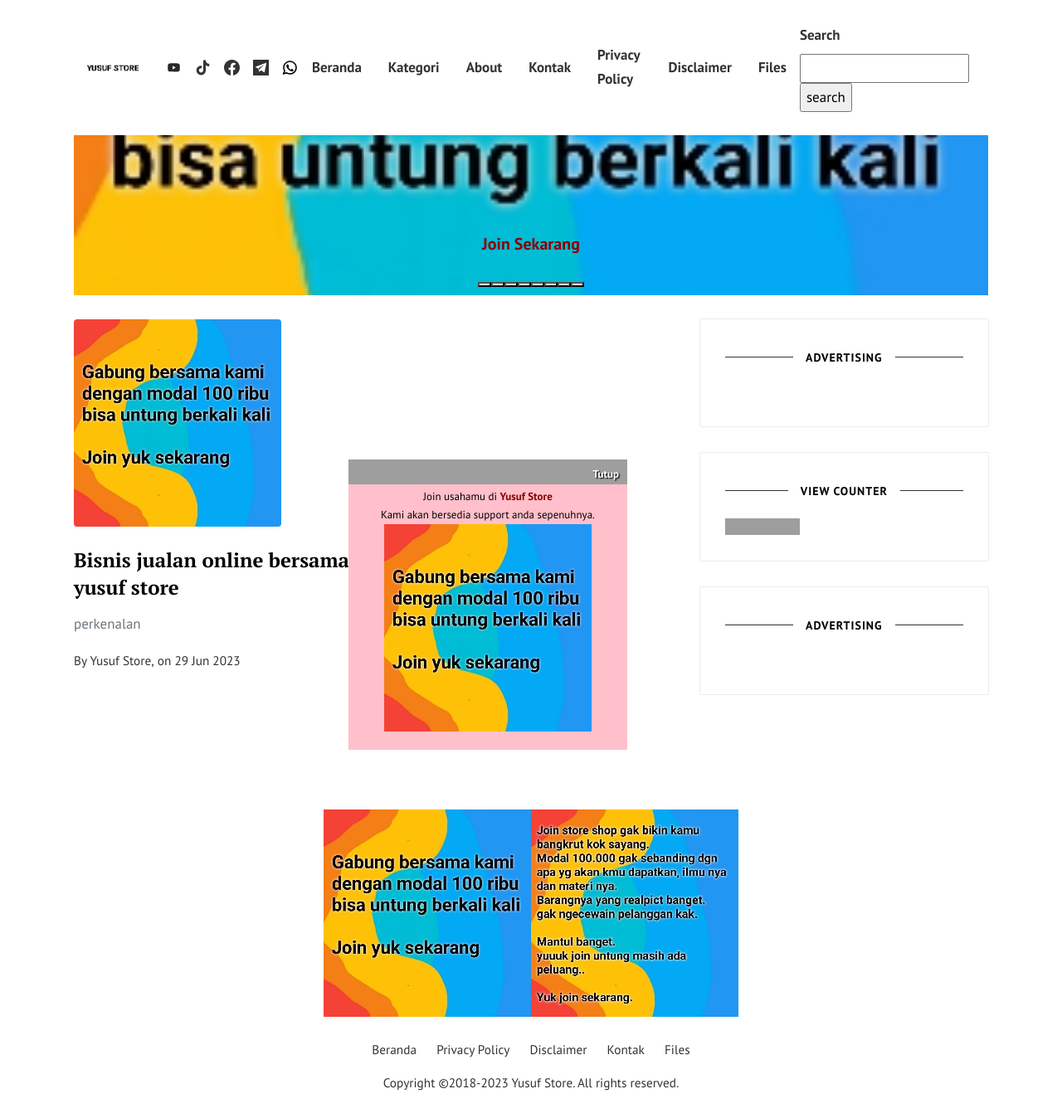
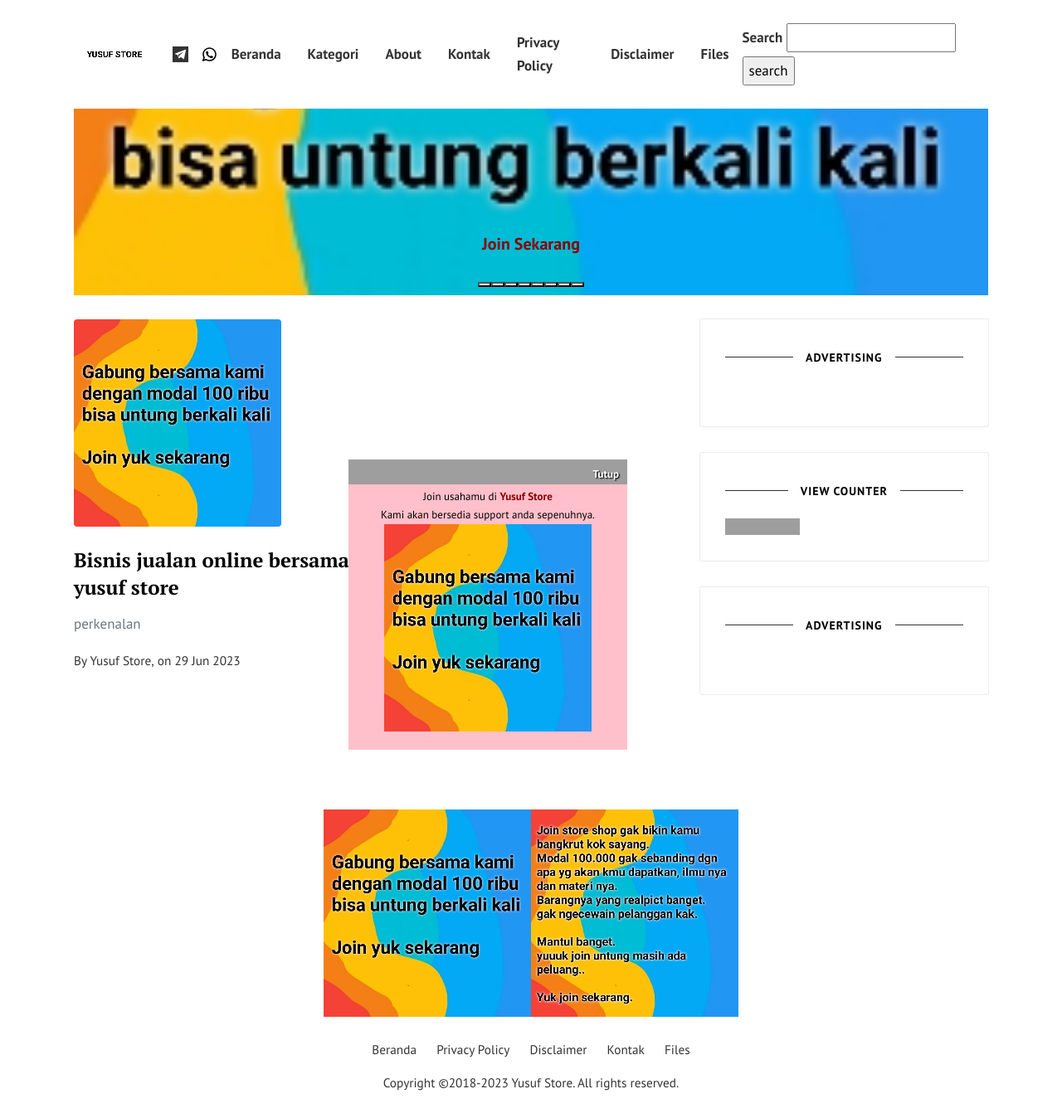
Before and after one commit to mwnsofficial/simastertutorials.github.io, a Jekyll site: the page built from index.html, in a window 1280 px wide and 1348 px high. Shown: the whole window at 83% size. Built offline with Jekyll 4.4.1, drawn with Linux system fonts in a browser that asks for light colours; the list of posts is cut into pages by our own code; comment, search, counter and statistics services are not loaded; grey boxes are pictures that could not be loaded.

Commit message:
Update default.html

```diff
--- a/_layouts/default.html
+++ b/_layouts/default.html
@@ -52,24 +52,6 @@
 
 
           <div class="d-flex align-items-center">
-
-            <a class="d-inline-block social-icon" target="_blank" href="{{site.social.youtube}}">
-              <svg xmlns="http://www.w3.org/2000/svg" width="19" height="19" fill="currentColor" class="bi bi-twitter" viewBox="-35.20005 -41.33325 305.0671 247.9995">
-              <path d="M229.763 25.817c-2.699-10.162-10.65-18.165-20.747-20.881C190.716 0 117.333 0 117.333 0S43.951 0 25.651 4.936C15.554 7.652 7.602 15.655 4.904 25.817 0 44.237 0 82.667 0 82.667s0 38.43 4.904 56.85c2.698 10.162 10.65 18.164 20.747 20.881 18.3 4.935 91.682 4.935 91.682 4.935s73.383 0 91.683-4.935c10.097-2.717 18.048-10.72 20.747-20.88 4.904-18.422 4.904-56.851 4.904-56.851s0-38.43-4.904-56.85" fill="#282828"/><path d="M93.333 117.558l61.334-34.89-61.334-34.893z" fill="#fff"/>
-            </svg>
-            </a>
-
-            <a class="d-inline-block social-icon" target="_blank" href="{{site.social.tiktok}}">
-              <svg xmlns="http://www.w3.org/2000/svg" width="19" height="19" fill="currentColor" class="bi bi-instagram" viewBox="0 0 512 512">
-              <path d="M412.19,118.66a109.27,109.27,0,0,1-9.45-5.5,132.87,132.87,0,0,1-24.27-20.62c-18.1-20.71-24.86-41.72-27.35-56.43h.1C349.14,23.9,350,16,350.13,16H267.69V334.78c0,4.28,0,8.51-.18,12.69,0,.52-.05,1-.08,1.56,0,.23,0,.47-.05.71,0,.06,0,.12,0,.18a70,70,0,0,1-35.22,55.56,68.8,68.8,0,0,1-34.11,9c-38.41,0-69.54-31.32-69.54-70s31.13-70,69.54-70a68.9,68.9,0,0,1,21.41,3.39l.1-83.94a153.14,153.14,0,0,0-118,34.52,161.79,161.79,0,0,0-35.3,43.53c-3.48,6-16.61,30.11-18.2,69.24-1,22.21,5.67,45.22,8.85,54.73v.2c2,5.6,9.75,24.71,22.38,40.82A167.53,167.53,0,0,0,115,470.66v-.2l.2.2C155.11,497.78,199.36,496,199.36,496c7.66-.31,33.32,0,62.46-13.81,32.32-15.31,50.72-38.12,50.72-38.12a158.46,158.46,0,0,0,27.64-45.93c7.46-19.61,9.95-43.13,9.95-52.53V176.49c1,.6,14.32,9.41,14.32,9.41s19.19,12.3,49.13,20.31c21.48,5.7,50.42,6.9,50.42,6.9V131.27C453.86,132.37,433.27,129.17,412.19,118.66Z"/>
-            </svg>
-            </a>
-
-            <a class="d-inline-block social-icon" target="_blank" href="{{site.social.facebook}}">
-              <svg xmlns="http://www.w3.org/2000/svg" width="19" height="19" fill="currentColor" class="bi bi-facebook" viewBox="0 0 16 16">
-              <path d="M16 8.049c0-4.446-3.582-8.05-8-8.05C3.58 0-.002 3.603-.002 8.05c0 4.017 2.926 7.347 6.75 7.951v-5.625h-2.03V8.05H6.75V6.275c0-2.017 1.195-3.131 3.022-3.131.876 0 1.791.157 1.791.157v1.98h-1.009c-.993 0-1.303.621-1.303 1.258v1.51h2.218l-.354 2.326H9.25V16c3.824-.604 6.75-3.934 6.75-7.951z"/>
-            </svg>
-            </a>
 
             <a class="d-inline-block social-icon" target="_blank" href="{{site.social.telegram}}">
               <svg xmlns:xlink="http://www.w3.org/1999/xlink" width="19" height="19" fill="currentColor" class="bi bi-facebook" viewBox="0 0 455 455" xml:space="preserve">
```
